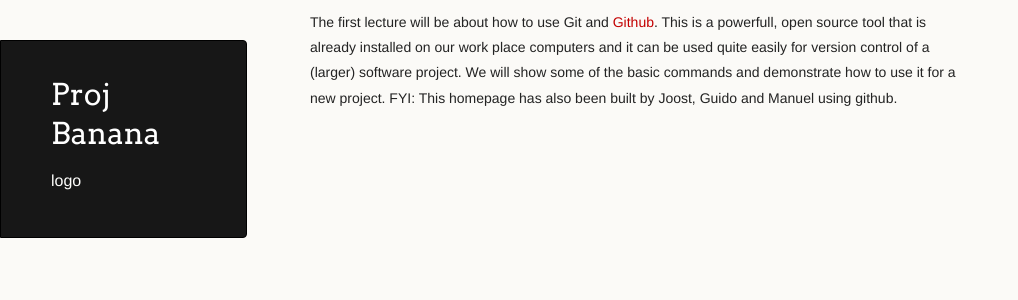
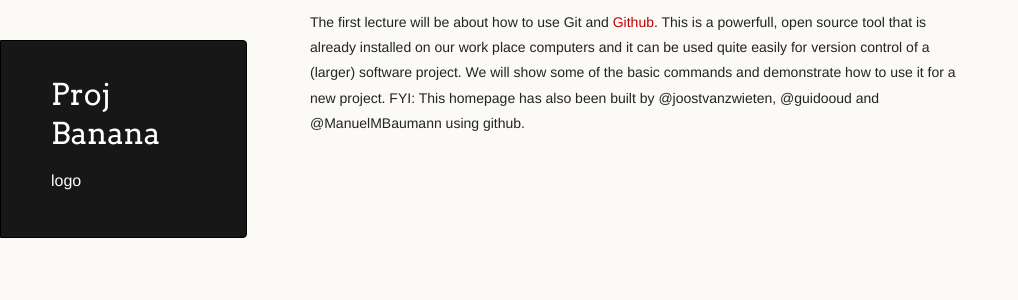
Before and after one commit to projectbanana/projectbanana.github.io, a Jekyll site: the page built from _posts/2013-09-19-git-and-github.md, in a window 1280 px wide. Shown: the top 300 px of the page, without its empty margins (0-1018 px from the left). Built offline with Jekyll 4.4.1, drawn with Linux system fonts in a browser that asks for light colours.

Commit message:
dynamic names

```diff
--- a/_posts/2013-09-19-git-and-github.md
+++ b/_posts/2013-09-19-git-and-github.md
@@ -4,6 +4,6 @@ title: Git and Github
 date: 2013-09-09
 ---
 
-The first lecture will be about how to use Git and [Github]. This is a powerfull, open source tool that is already installed on our work place computers and it can be used quite easily for version control of a (larger) software project. We will show some of the basic commands and demonstrate how to use it for a new project. FYI: This homepage has also been built by Joost, Guido and Manuel using github.
+The first lecture will be about how to use Git and [Github]. This is a powerfull, open source tool that is already installed on our work place computers and it can be used quite easily for version control of a (larger) software project. We will show some of the basic commands and demonstrate how to use it for a new project. FYI: This homepage has also been built by @joostvanzwieten, @guidooud and @ManuelMBaumann using github.
 
 [Github]: https://github.com
```
